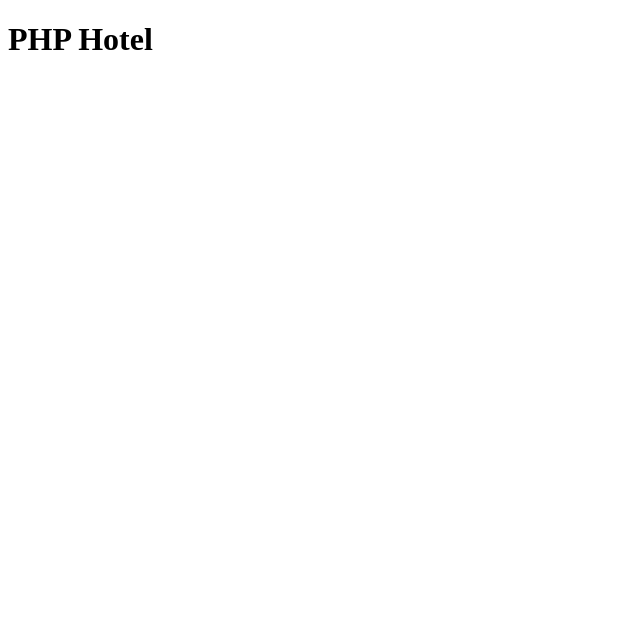
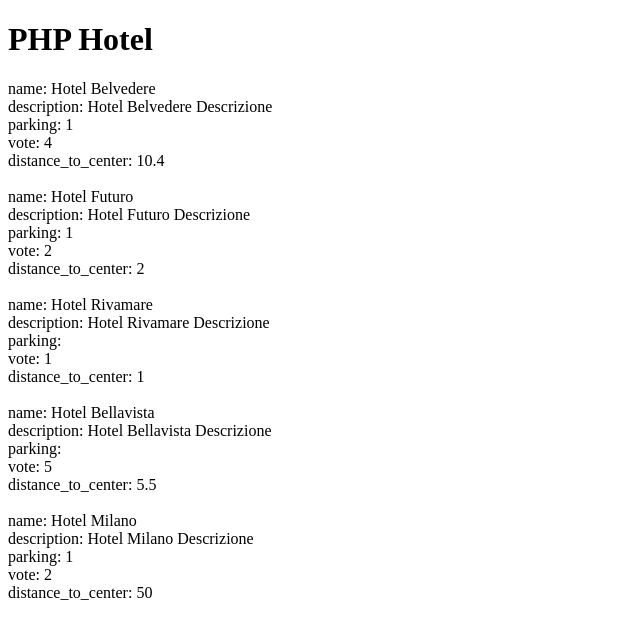
Before and after one commit to Luigi-Iorio/php-hotel, a PHP site: page / in a window 1280 px wide. Before the commit the part shown is almost empty. Shown: the top 639 px of the page, without its empty margins (0-640 px from the left). Run offline with PHP 8.4, Linux system fonts and the light colour scheme.

Commit message:
feat: foreach per stampare tutti i dati in pagina

```diff
--- a/index.php
+++ b/index.php
@@ -55,7 +55,18 @@ $hotels = [
     </header>
     <!-- /header -->
     <!-- main -->
-    <main></main>
+    <main>
+        <div class="hotel">
+            <?php
+            foreach ($hotels as $hotel) {
+                foreach ($hotel as $key => $info) {
+                    echo "<div class='info'>$key: $info</div>";
+                };
+                echo "<br>";
+            };
+            ?>
+        </div>
+    </main>
     <!-- /main -->
 </body>
 
```
